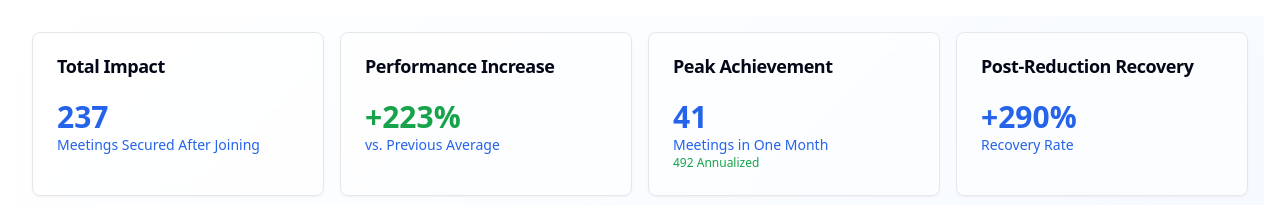
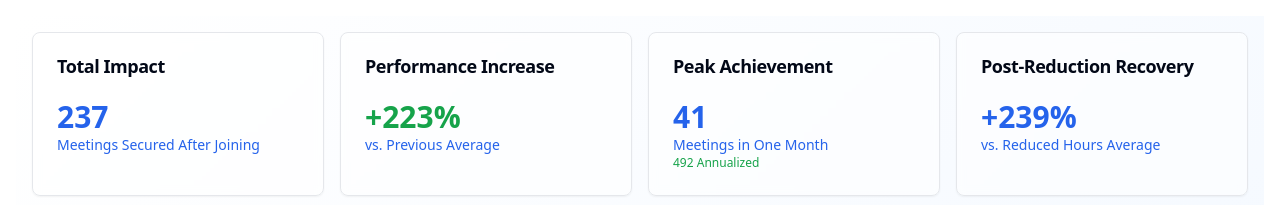
Before and after one commit to Okkay914/SP-BD-Results-, a Next.js app: page / in a window 1280 px wide. Shown: the top 205 px of the page. Built offline with nearby package versions, Linux system fonts and the light colour scheme.

Commit message:
Update BDMetricsDashboard.jsx

```diff
--- a/components/BDMetricsDashboard.jsx
+++ b/components/BDMetricsDashboard.jsx
@@ -24,7 +24,7 @@ const BDMetricsDashboard = () => {
     { month: "May '24", meetings: 20 },
     { month: "Jun '24", meetings: 21 },
     { month: "Aug '24", meetings: 10, event: "Reduced Hours" },
-   { month: "Sep '24", meetings: 13, event: "Reduced Hours Ended" },
+    { month: "Sep '24", meetings: 13, event: "Reduced Hours" },
     { month: "Oct '24", meetings: 39, event: "Returned Full Time" }
   ];
 
@@ -36,17 +36,17 @@ const BDMetricsDashboard = () => {
     const beforeTotal = beforeJoining.reduce((sum, item) => sum + item.meetings, 0);
     const afterTotal = afterJoining.reduce((sum, item) => sum + item.meetings, 0);
     const beforeAvg = beforeTotal / beforeJoining.length;
-   const afterAvg = afterTotal / afterJoining.length;
+    const afterAvg = afterJoining.length > 0 ? afterTotal / afterJoining.length : 0;
 
     // Calculate peak performance metrics
     const peakValue = Math.max(...data.map(item => item.meetings));
     const annualizedPeak = peakValue * 12;
 
-   // Calculate growth streak
+    // Calculate growth streak (Not currently used in the UI but calculated for potential future use)
     let maxStreak = 0;
     let currentStreak = 0;
     for (let i = 1; i < data.length; i++) {
-     if (data[i].meetings > data[i-1].meetings) {
+      if (data[i].meetings > data[i - 1].meetings) {
         currentStreak++;
         maxStreak = Math.max(maxStreak, currentStreak);
       } else {
@@ -54,9 +54,13 @@ const BDMetricsDashboard = () => {
       }
     }
 
-   // Calculate recovery rate
-   const reducedHoursIndex = data.findIndex(item => item.month === "Aug '24");
-   const recoveryRate = ((data[data.length-1].meetings - data[reducedHoursIndex].meetings) / data[reducedHoursIndex].meetings * 100).toFixed(0);
+    // Calculate recovery rate after reduced hours
+    const reducedHoursStartIndex = data.findIndex(item => item.month === "Aug '24");
+    const reducedHoursEndIndex = data.findIndex(item => item.month === "Sep '24");
+    const recoveryMonthIndex = data.findIndex(item => item.month === "Oct '24");
+
+    const reducedHoursAvg = (data[reducedHoursStartIndex].meetings + data[reducedHoursEndIndex].meetings) / 2
+    const recoveryRate = (((data[recoveryMonthIndex].meetings - reducedHoursAvg) / reducedHoursAvg) * 100).toFixed(0);
 
     return {
       beforeTotal,
@@ -65,7 +69,7 @@ const BDMetricsDashboard = () => {
       afterAvg: afterAvg.toFixed(1),
       improvementPercent: (((afterAvg - beforeAvg) / beforeAvg) * 100).toFixed(0),
       annualizedPeak,
-     maxStreak,
+      maxStreak, // Not used in UI
       recoveryRate
     };
   };
@@ -145,7 +149,7 @@ const BDMetricsDashboard = () => {
           </CardHeader>
           <CardContent>
             <p className="text-3xl font-bold text-blue-600">+{metrics.recoveryRate}%</p>
-           <p className="text-sm text-blue-600">Recovery Rate</p>
+            <p className="text-sm text-blue-600">vs. Reduced Hours Average</p>
           </CardContent>
         </Card>
       </div>
@@ -160,8 +164,8 @@ const BDMetricsDashboard = () => {
               <ComposedChart data={data} margin={{ top: 20, right: 30, left: 20, bottom: 70 }}>
                 <defs>
                   <linearGradient id="colorMeetings" x1="0" y1="0" x2="0" y2="1">
-                   <stop offset="5%" stopColor="#2563eb" stopOpacity={0.1}/>
-                   <stop offset="95%" stopColor="#2563eb" stopOpacity={0}/>
+                    <stop offset="5%" stopColor="#2563eb" stopOpacity={0.1} />
+                    <stop offset="95%" stopColor="#2563eb" stopOpacity={0} />
                   </linearGradient>
                 </defs>
                 <CartesianGrid strokeDasharray="3 3" />
@@ -195,7 +199,7 @@ const BDMetricsDashboard = () => {
                   x="Sep '24"
                   stroke="#ef4444"
                   label={{
-                   value: "Reduced Hours Ended",
+                    value: "Reduced Hours",
                     fill: "#2563eb",
                     position: "top",
                     offset: 20
```
Lines whose indentation alone changed are shown as unchanged.
